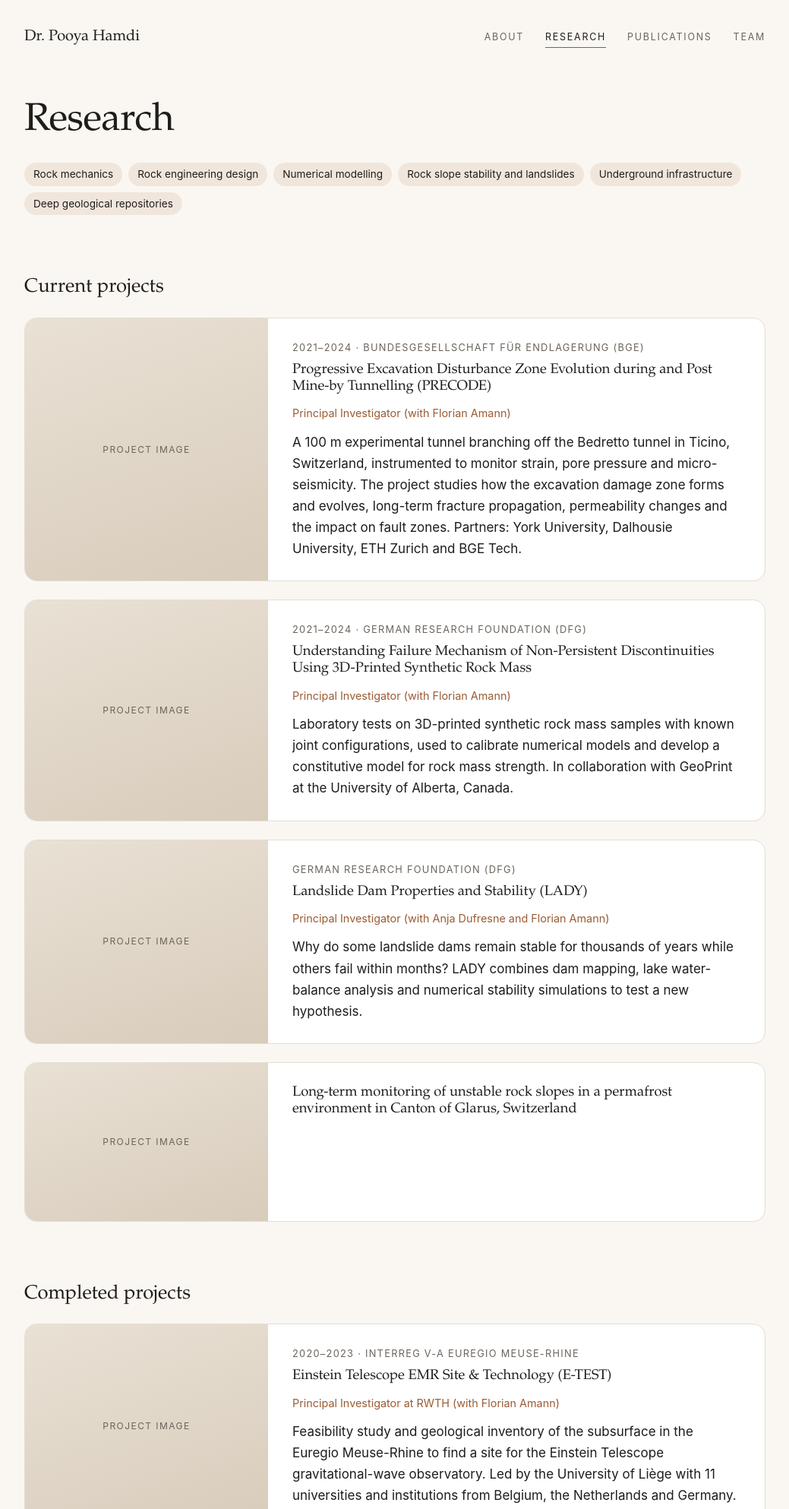
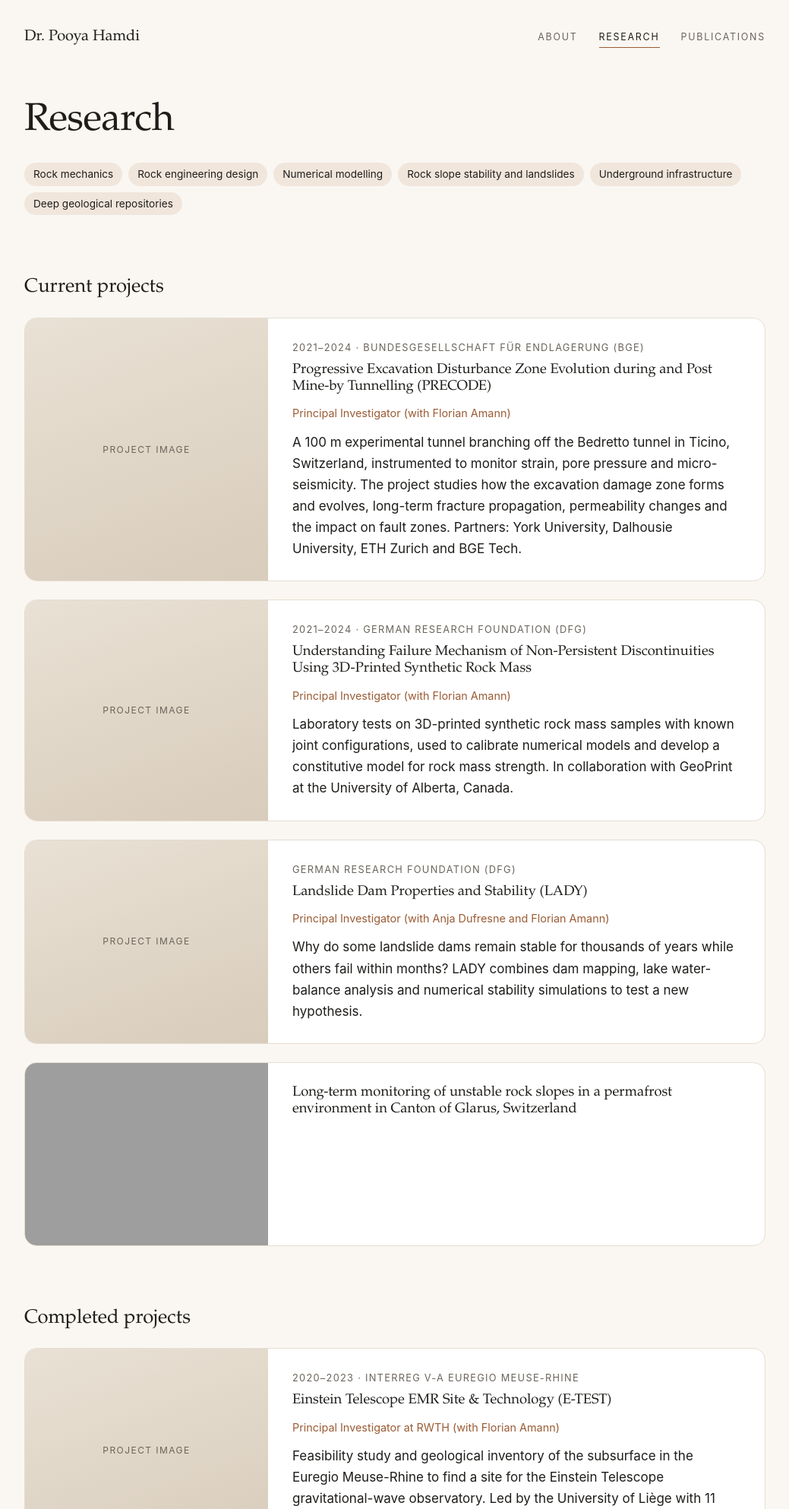
Before and after one commit to PooyaHamdi/pooyahamdi.github.io, a Django app: page /research/ in a window 1280 px wide. Shown: the top 1986 px of the page at 76% size, without its empty margins (120-1159 px from the left). Run offline with Django 5.2, Linux system fonts and the light colour scheme; data comes from the database, SQL or seed files in the repository; grey boxes are pictures that could not be loaded.

Commit message:
Add to branch

```diff
--- a/content/site.json
+++ b/content/site.json
@@ -196,7 +196,7 @@
   "fields": {
     "title": "Long-term monitoring of unstable rock slopes in a permafrost environment in Canton of Glarus, Switzerland",
     "summary": "",
-    "image": "",
+    "image": "projects/karpf.jpg",
     "role": "",
     "funder": "",
     "start_year": null,
@@ -228,7 +228,7 @@
   "fields": {
     "title": "Rock Slope Response to Glacier Retreat (Grewingk Glacier and Lake, Alaska)",
     "summary": "",
-    "image": "",
+    "image": "projects/alaska_axTYayf.jpg",
     "role": "Principal Investigator (with Anja Dufresne and Florian Amann)",
     "funder": "German Research Foundation (DFG)",
     "start_year": 2020,
@@ -244,7 +244,7 @@
   "fields": {
     "title": "Multidisciplinary Slope Stability Analysis, Hazard Assessment and Effective Mitigation Measures for Areas with Cultural and Social Significance",
     "summary": "",
-    "image": "",
+    "image": "projects/civita.jpg",
     "role": "Principal Investigator",
     "funder": "German Research Foundation (DFG)",
     "start_year": null,
--- a/core/management/commands/build_site.py
+++ b/core/management/commands/build_site.py
@@ -7,7 +7,7 @@ from django.test import Client
 from django.test.utils import override_settings
 from django.urls import get_script_prefix, reverse, set_script_prefix
 
-PAGES = ["home", "research", "publications", "team"]
+PAGES = ["home", "research", "publications"]  # "team" hidden for now
 
 
 class Command(BaseCommand):
--- a/core/static/core/site.css
+++ b/core/static/core/site.css
@@ -172,10 +172,6 @@ main > section { margin-top: 5rem; }
   white-space: nowrap;
   pointer-events: none;
 }
-.chart-table { margin-top: 1rem; font-size: 0.85rem; color: var(--ink-muted); }
-.chart-table summary { cursor: pointer; }
-.chart-table table { border-collapse: collapse; margin-top: 0.75rem; }
-.chart-table th, .chart-table td { text-align: right; padding: 0.2rem 1rem 0.2rem 0; border-bottom: 1px solid var(--rule); font-variant-numeric: tabular-nums; }
 .note { color: var(--ink-muted); font-size: 0.85rem; margin-top: 1rem; }
 
 /* Education ladder */
--- a/core/templates/core/base.html
+++ b/core/templates/core/base.html
@@ -14,7 +14,6 @@
       <a href="{% url 'home' %}"{% if nav == "about" %} aria-current="page"{% endif %}>About</a>
       <a href="{% url 'research' %}"{% if nav == "research" %} aria-current="page"{% endif %}>Research</a>
       <a href="{% url 'publications' %}"{% if nav == "publications" %} aria-current="page"{% endif %}>Publications</a>
-      <a href="{% url 'team' %}"{% if nav == "team" %} aria-current="page"{% endif %}>Team</a>
     </nav>
   </header>
 
--- a/core/urls.py
+++ b/core/urls.py
@@ -6,5 +6,6 @@ urlpatterns = [
     path("", views.home, name="home"),
     path("research/", views.research, name="research"),
     path("publications/", views.publications, name="publications"),
-    path("team/", views.team, name="team"),
+    # Team page hidden for now. Re-enable with the nav link in base.html and PAGES in build_site.py.
+    # path("team/", views.team, name="team"),
 ]
```
Also changed, not shown: core/templates/core/home.html (+0 -7 lines), core/tests/test_static_build.py (+1 -1 lines), core/tests/test_views.py (+3 -0 lines), README.md, media/projects/alaska.jpg (added), media/projects/alaska_axTYayf.jpg (added), 2 other files.
